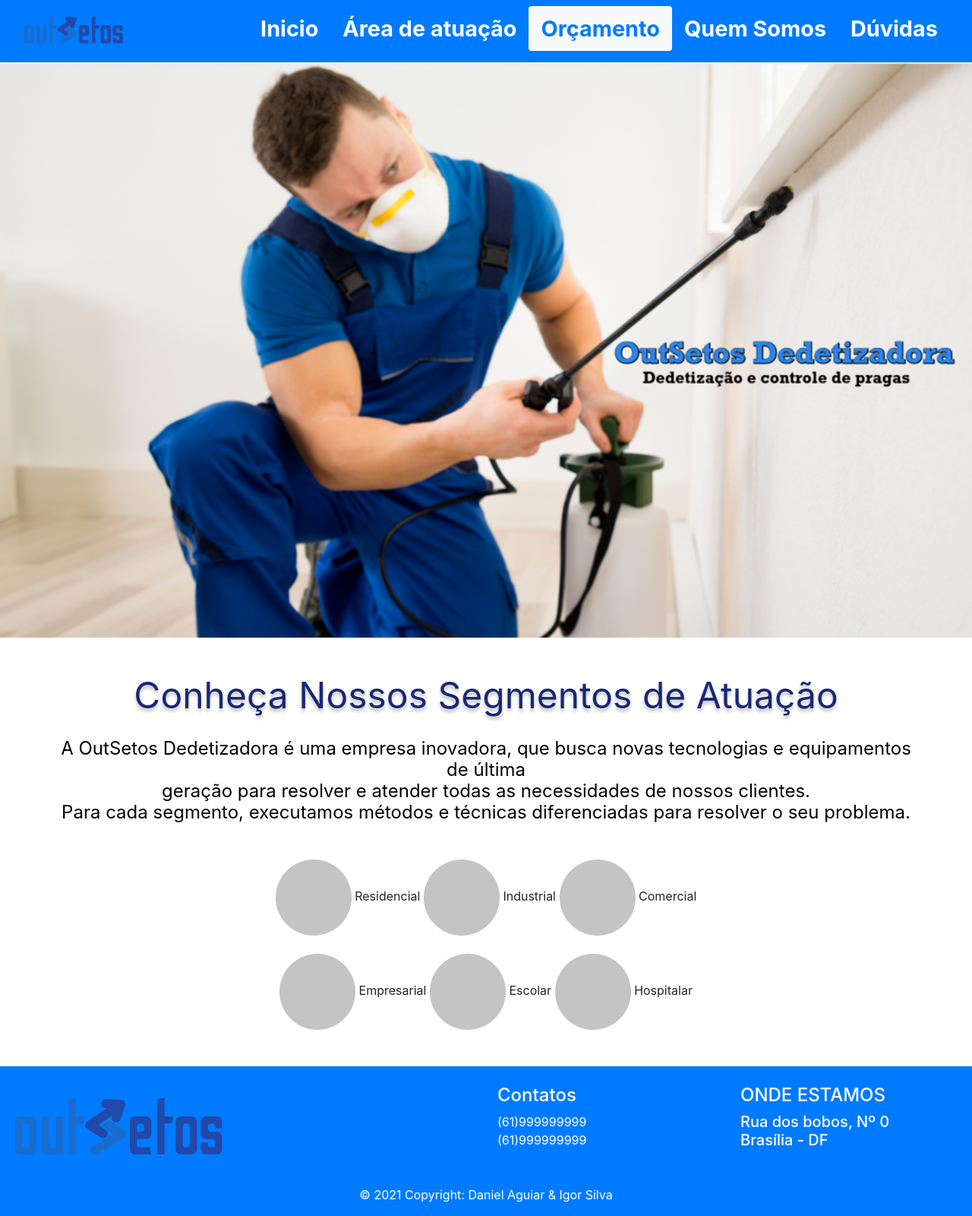
After one commit to outsetos/outsetos.github.io, a web app: file area-de-atuacao.html in a window 1280 px wide. The commit adds this page. Shown: the whole page at 76% size. Run offline with its HTML, style and script files only (its server is not run), Linux system fonts and the light colour scheme.

Commit message:
feat: Página área de atuação completa

```diff
--- /dev/null
+++ b/area-de-atuacao.html
@@ -0,0 +1,82 @@
+<!DOCTYPE html>
+<html lang="pt-br">
+  <head>
+    <meta charset="UTF-8" />
+    <meta http-equiv="X-UA-Compatible" content="IE=edge" />
+    <meta
+      name="description"
+      content="Porque você os insetos out e não in da sua casa!"
+    />
+    <meta name="keywords" content="HTML, CSS, JavaScript" />
+    <meta name="author" content="Daniel Aguiar, Igor Silva" />
+    <meta name="viewport" content="width=device-width, initial-scale=1.0" />
+    <link rel="stylesheet" href="css/bootstrap.min.css" />
+    <link rel="stylesheet" href="css/style.css" />
+    <title>Área de Atuação</title>
+  </head>
+  <body>
+    <nav class="navbar justify-content-center bg-primary">
+      <ul class="nav nav-pills">
+        <li class="nav-item">
+          <a class="navbar-brand" href="#">
+            <img src="images/logo.png" width="48%" height="100%" alt="" />
+          </a>
+        </li>
+        <li class="nav-item">
+          <a class="nav-link text-white" href="index.html">Inicio</a>
+        </li>
+        <li class="nav-item">
+          <a class="nav-link text-white" href="#">Área de atuação</a>
+        </li>
+        <li class="nav-item">
+          <a class="nav-link active text-primary bg-light" href="orcamento.html"
+            >Orçamento</a
+          >
+        </li>
+        <li class="nav-item">
+          <a class="nav-link text-white" href="quem-somos.html">Quem Somos</a>
+        </li>
+        <li class="nav-item">
+          <a class="nav-link text-white" href="#duvidas.html">Dúvidas</a>
+        </li>
+      </ul>
+    </nav>
+
+    <img class="img-fluid" src="images/area-de-atuacao.png" alt="" />
+
+    <div class="container">
+      <div class="row">
+        <div class="col mt-5 text-center texto-conheca-nossos-segmentos">
+        	Conheça Nossos Segmentos de Atuação
+        </div>
+        <div class="text-center texto-outsetos-dedetizadora">
+        <br>
+        		A OutSetos Dedetizadora é uma empresa inovadora, que busca novas tecnologias e equipamentos de última <br>
+
+                 geração para resolver e atender todas as necessidades de nossos clientes. <br>
+
+                 Para cada segmento, executamos métodos e técnicas diferenciadas para resolver o seu problema. <br>
+        </div>
+        </div>
+        <br><br>
+        <div class="text-center">
+        <img class= "ellipse-1 "alt="" src="images/ellipse-3.png">
+        Residencial
+        <img class= "ellipse-2 "alt="" src="images/ellipse-3.png">
+        Industrial
+        <img class= "ellipse-3 "alt="" src="images/ellipse-3.png">
+        Comercial<br><br>
+        <img class= "ellipse-4 "alt="" src="images/ellipse-3.png">
+        Empresarial
+        <img class= "ellipse-5 "alt="" src="images/ellipse-3.png">
+        Escolar
+        <img class= "ellipse-6 "alt="" src="images/ellipse-3.png">
+        Hospitalar
+        </div>
+        </div>
+
+
+    <script src="js/footer.js"></script>
+    <footer-component></footer-component>
+  </body>
+</html>
--- a/css/style.css
+++ b/css/style.css
@@ -16,3 +16,68 @@ h2{
 .texto-quemsomos{
     font-size: 1.2rem;
 }
+
+.texto-conheca-nossos-segmentos{
+
+	font-size: 48px;
+	color: #182777;
+	line-height: 56px;
+	text-shadow: 0px 4px 4px rgba(0, 0, 0, 0.25);
+}
+
+.texto-outsetos-dedetizadora{
+
+	font-weight: normal;
+	font-size: 24px;
+	line-height: 28px;
+	text-align: center;
+	color: #000000;
+}
+
+.ellipse-1 {
+
+	width: 100px;
+	height: 100px;
+	left: 367px;
+	top: 1144px;
+}
+
+.ellipse-2 {
+
+	width: 100px;
+	height: 100px;
+	left: 670px;
+	top: 1144px;
+}
+
+.ellipse-3 {
+
+	width: 100px;
+	height: 100px;
+	left: 979px;
+	top: 1144px;
+}
+
+.ellipse-4 {
+
+	width: 100px;
+	height: 100px;
+	left: 367px;
+	top: 1352px;
+}
+
+.ellipse-5 {
+
+	width: 100px;
+	height: 100px;
+	left: 672px;
+	top: 1352px;
+}
+
+.ellipse-6 {
+
+	width: 100px;
+	height: 100px;
+	left: 979px;
+	top: 1352px;
+}
```
Also changed, not shown: images/area-de-atuacao.png (added), images/ellipse-3.png (added), 1 other file.
